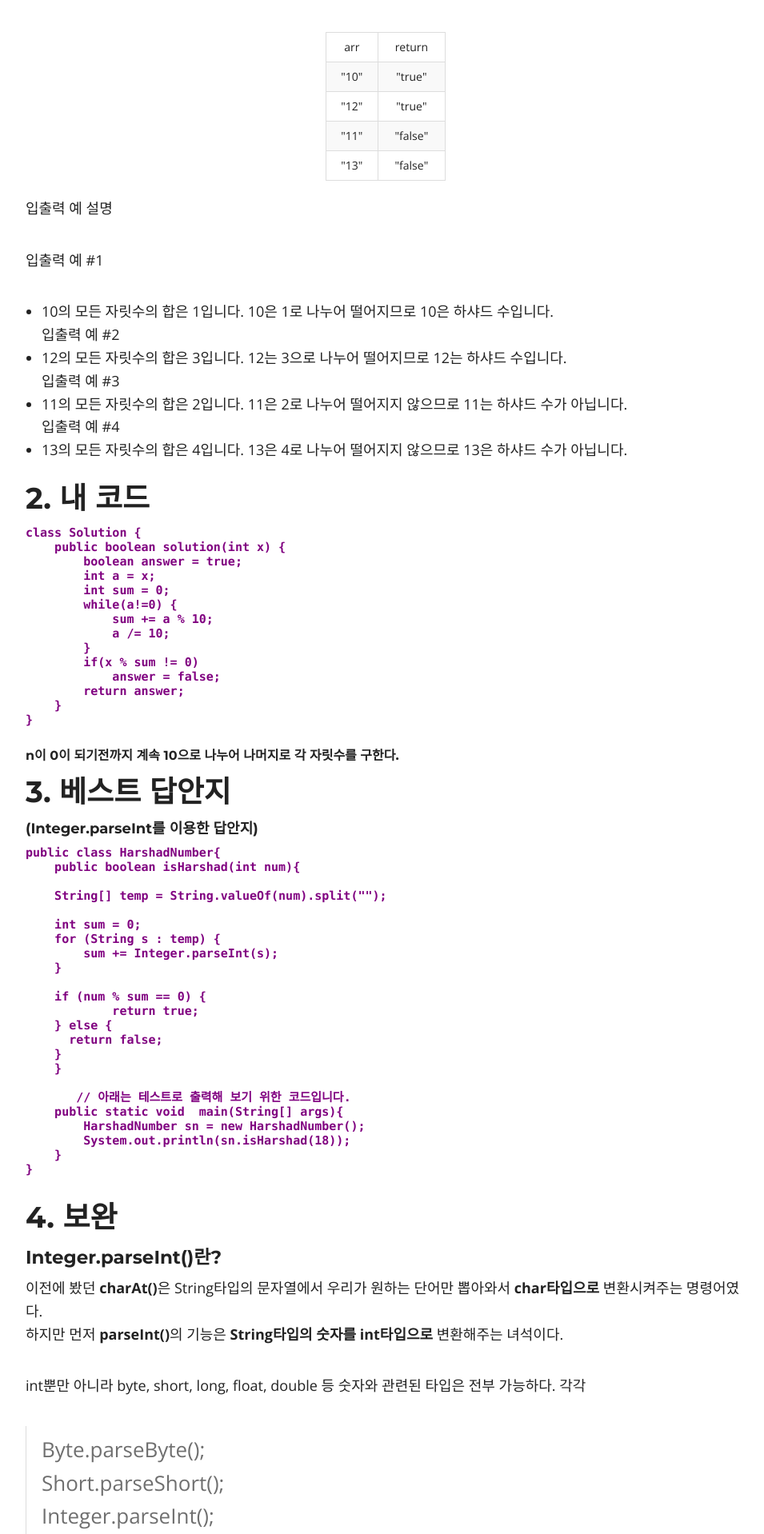
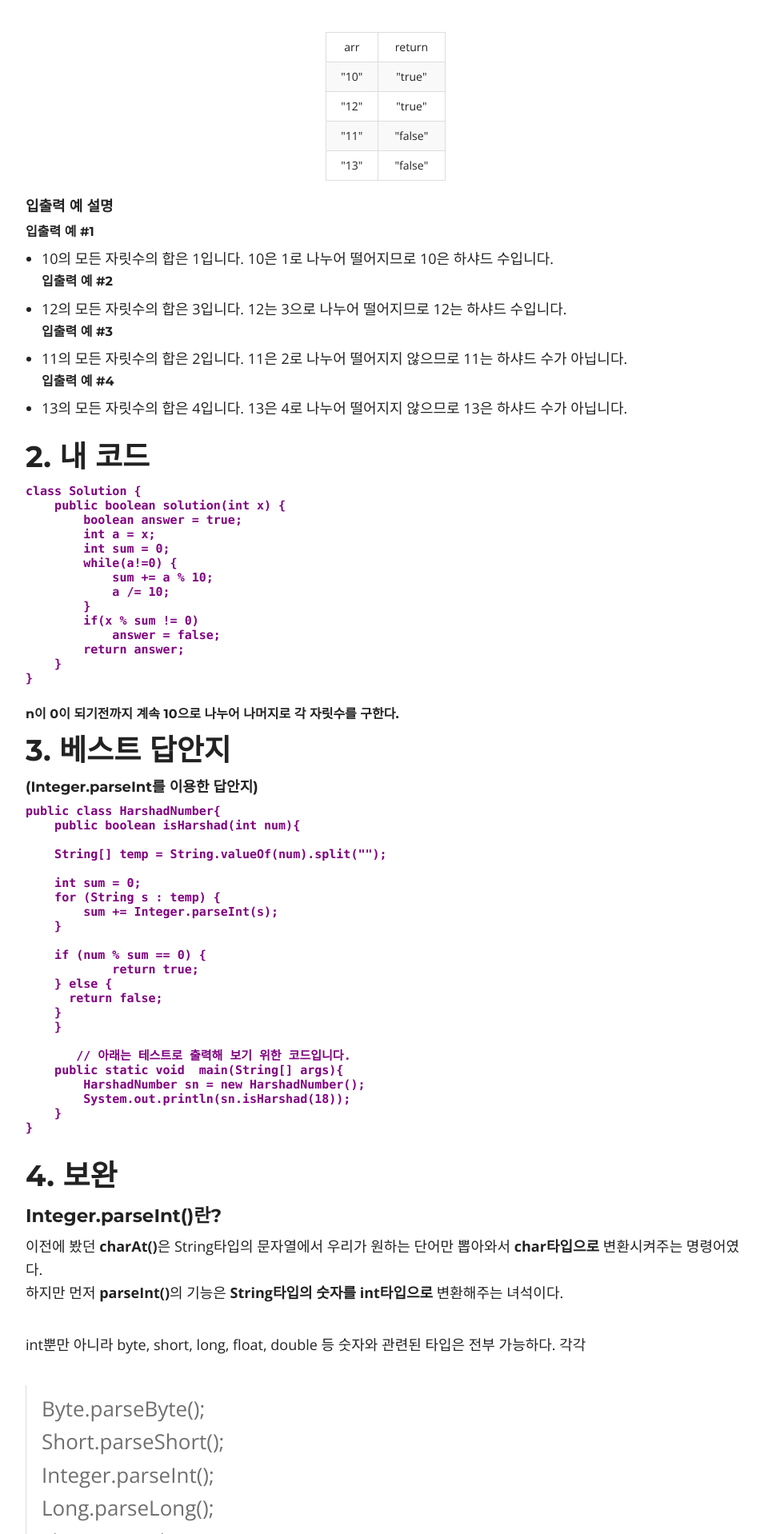
Before and after one commit to DoHyunChoi/dohyunchoi.github.io, a Jekyll site: the page built from _posts/2020-04-26- 하사드 수.markdown, in a window 1280 px wide. Shown: the part 881-2799 px from the top of the page at 80% size, without its empty margins (158-1113 px from the left). Built offline with Jekyll 4.4.1, drawn with Linux system fonts in a browser that asks for light colours; nearby versions of some CDN libraries; comment, search, counter and statistics services are not loaded.

```diff
--- a/_posts/2020-04-26- 하사드 수.markdown
+++ b/_posts/2020-04-26- 하사드 수.markdown
@@ -46,15 +46,15 @@ x는 1 이상, 10000 이하인 정수입니다.
 
 </table>
 
-입출력 예 설명
+##### 입출력 예 설명
 
-입출력 예 #1
+###### 입출력 예 #1
    - 10의 모든 자릿수의 합은 1입니다. 10은 1로 나누어 떨어지므로 10은 하샤드 수입니다.
-입출력 예 #2
+###### 입출력 예 #2
    - 12의 모든 자릿수의 합은 3입니다. 12는 3으로 나누어 떨어지므로 12는 하샤드 수입니다.
-입출력 예 #3
+###### 입출력 예 #3
    - 11의 모든 자릿수의 합은 2입니다. 11은 2로 나누어 떨어지지 않으므로 11는 하샤드 수가 아닙니다.
-입출력 예 #4
+###### 입출력 예 #4
    - 13의 모든 자릿수의 합은 4입니다. 13은 4로 나누어 떨어지지 않으므로 13은 하샤드 수가 아닙니다.
 
 ## 2. 내 코드
```
